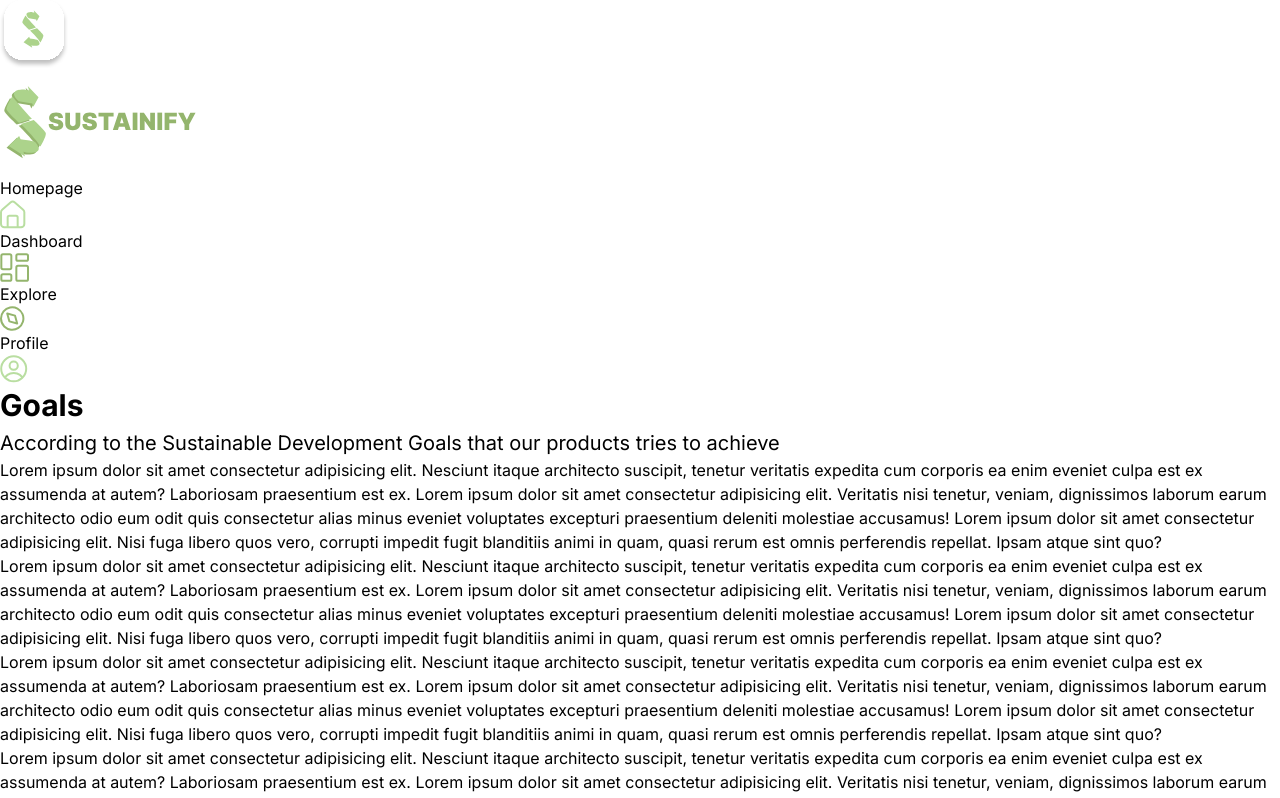
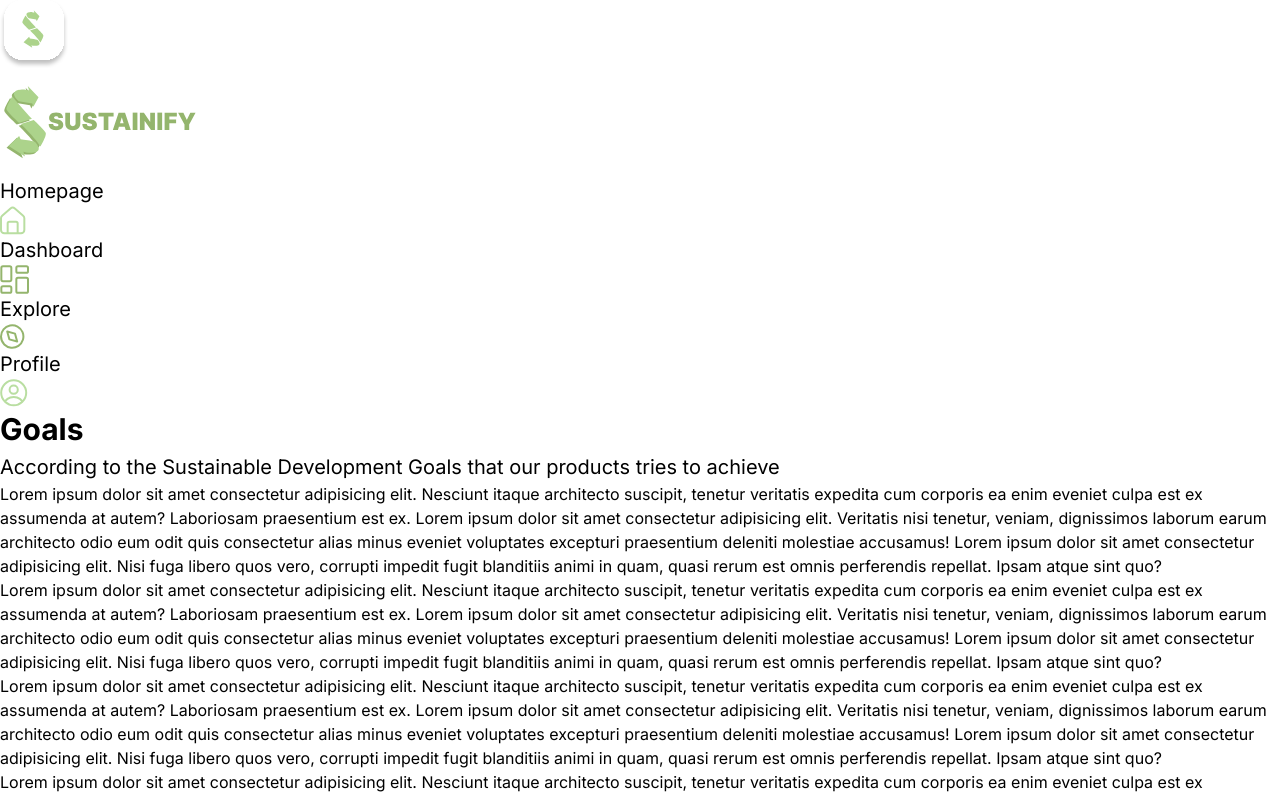
Before and after one commit to sammmms/sustainify-frontend, a Vue app: page / in a window 1280 px wide. Shown: the top 798 px of the page. Built offline with nearby package versions, Linux system fonts and the light colour scheme.

Commit message:
fix: navbar clarity (added semi-bold)

```diff
--- a/src/components/NavbarComponent.vue
+++ b/src/components/NavbarComponent.vue
@@ -17,21 +17,29 @@
         <LongLogoSVG class="hidden lg:block" />
       </RouterLink>
       <RouterLink to="/">
-        <p class="hidden lg:block text-dark-tea-dark">Homepage</p>
+        <p class="hidden lg:block text-dark-tea-dark size-large font-semibold">
+          Homepage
+        </p>
         <HomepageSVG class="block lg:hidden" />
       </RouterLink>
       <RouterLink to="/dashboard">
-        <p class="hidden lg:block text-dark-tea-dark">Dashboard</p>
+        <p class="hidden lg:block text-dark-tea-dark size-large font-semibold">
+          Dashboard
+        </p>
         <DashboardSVG class="lg:hidden" />
       </RouterLink>
       <RouterLink to="/explore">
-        <p class="hidden lg:block text-dark-tea-dark">Explore</p>
+        <p class="hidden lg:block text-dark-tea-dark size-large font-semibold">
+          Explore
+        </p>
         <ExploreSVG class="lg:hidden" />
       </RouterLink>
     </div>
     <div>
       <RouterLink to="/profile">
-        <p class="hidden lg:block text-dark-tea-dark">Profile</p>
+        <p class="hidden lg:block text-dark-tea-dark size-large font-semibold">
+          Profile
+        </p>
         <ProfileSVG class="lg:hidden" />
       </RouterLink>
     </div>
```
